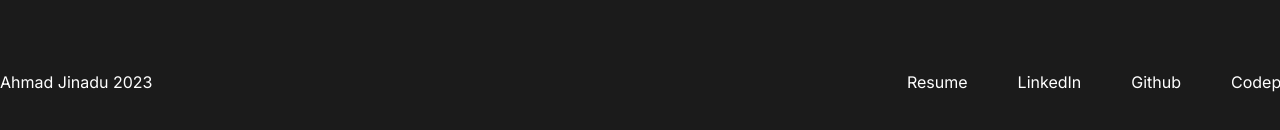
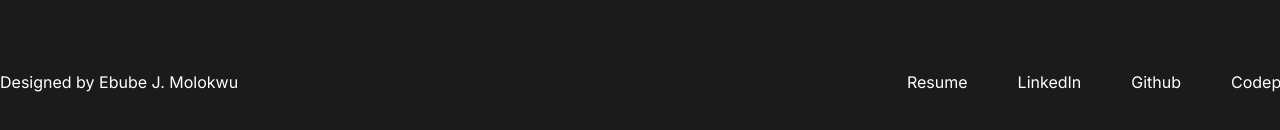
Before and after one commit to arkmadj/new-portfolio, a Next.js app: page / in a window 1280 px wide. Shown: the part 2424-2554 px from the top of the page. Built offline with nearby package versions, Linux system fonts and the light colour scheme.

Commit message:
updated footer with designer text

```diff
--- a/app/components/AppFooter.tsx
+++ b/app/components/AppFooter.tsx
@@ -21,7 +21,7 @@ const AppFooter = () => {
 	];
 	return (
 		<footer className="flex justify-between mb-[50px] font-sans">
-			<p>Ahmad Jinadu 2023</p>
+			<p>Designed by Ebube J. Molokwu</p>
 			<ul className="flex list-none gap-[50px] items-center">
 				{foooterLinks.map((link, key) => (
 					<li key={key} className="cursor-pointer">
```
